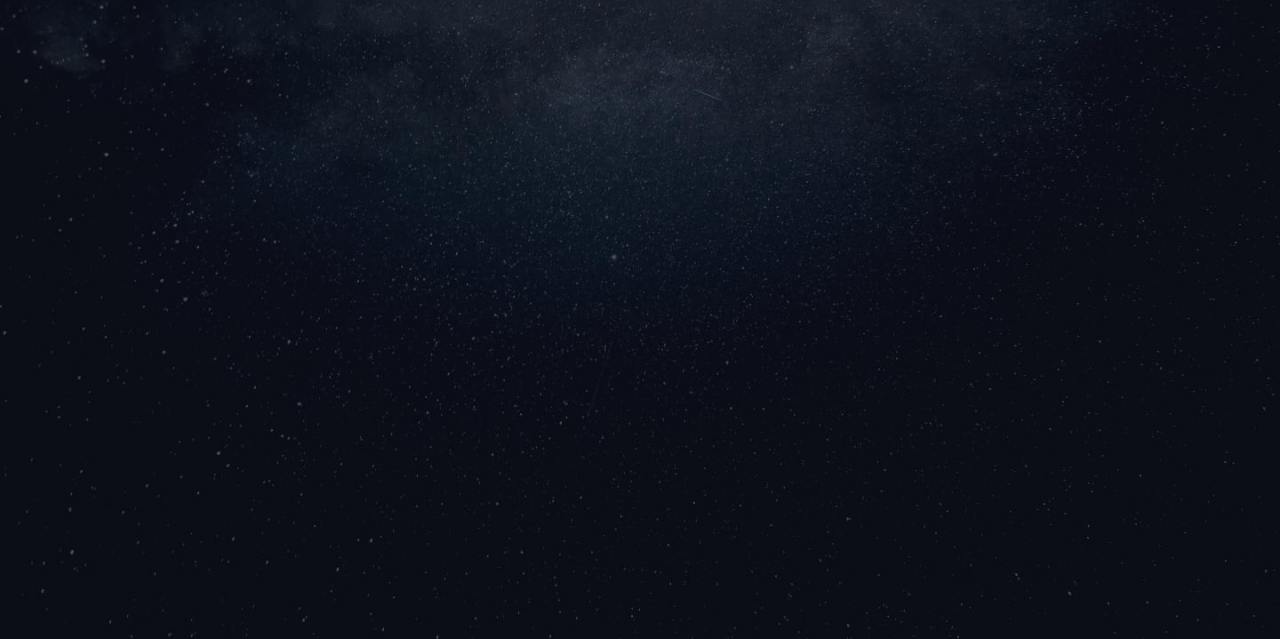
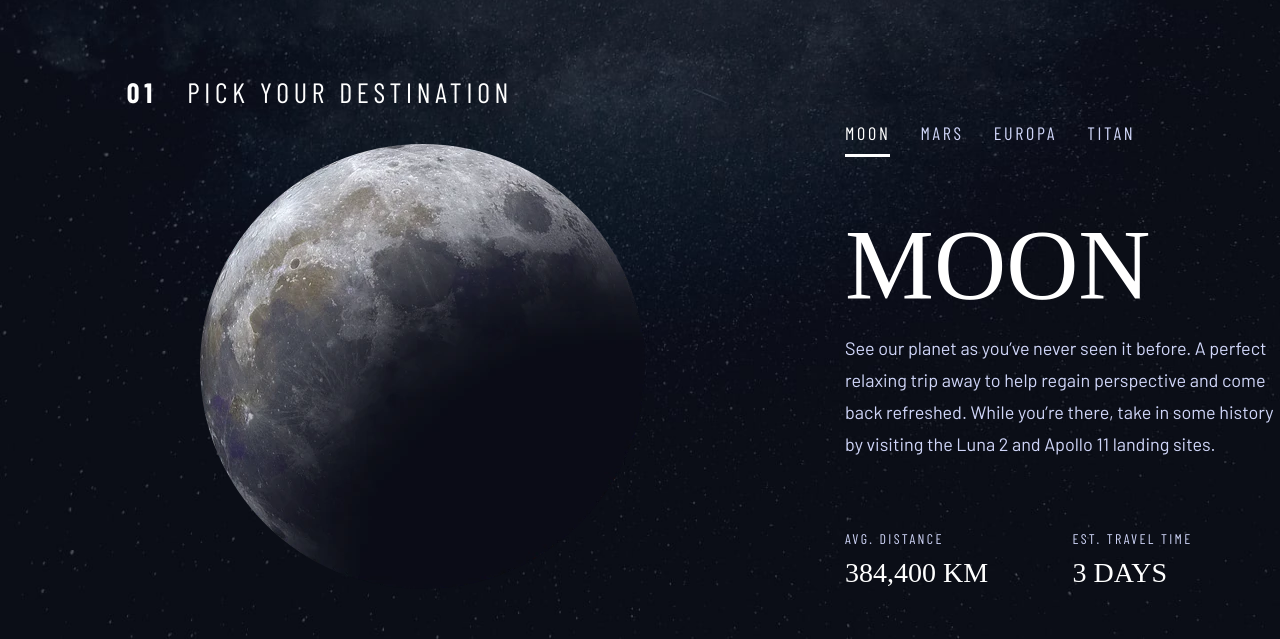
Before and after one commit to Cyfroni/Space-tourism-multi-page-website, a website built with Vite: page src/destination-moon.html in a window 1280 px wide. Shown: the part 161-800 px from the top of the page. Built offline with nearby package versions, Linux system fonts and the light colour scheme; a web font is replaced by a local one.

Commit message:
destination-moon page

```diff
--- a/src/destination-moon.html
+++ b/src/destination-moon.html
@@ -40,24 +40,39 @@
         </li>
       </ul>
     </header>
+    <div class="destination">
+      <p><span>01</span> Pick your destination</p>
+    </div>
+    <main>
+      <img src="assets/destination/image-moon.webp" alt="Moon image" />
+      <section class="planets">
+        <ul class="planets__navigation">
+          <li class="active">Moon</li>
+          <li>Mars</li>
+          <li>Europa</li>
+          <li>Titan</li>
+        </ul>
 
-    <!-- 01 Pick your destination
-
-  Moon
-  Mars
-  Europa
-  Titan
-
-  Moon
-
-  See our planet as you’ve never seen it before. A perfect relaxing trip away to help
-  regain perspective and come back refreshed. While you’re there, take in some history
-  by visiting the Luna 2 and Apollo 11 landing sites.
-
-  Avg. distance
-  384,400 km
-
-  Est. travel time
-  3 days -->
+        <article class="planet">
+          <h1>Moon</h1>
+          <p class="planets__description">
+            See our planet as you’ve never seen it before. A perfect relaxing
+            trip away to help regain perspective and come back refreshed. While
+            you’re there, take in some history by visiting the Luna 2 and Apollo
+            11 landing sites.
+          </p>
+          <div class="planet__info">
+            <div class="info">
+              <p class="info-label">Avg. distance</p>
+              <p class="info-value">384,400 km</p>
+            </div>
+            <div class="info">
+              <p class="info-label">Est. travel time</p>
+              <p class="info-value">3 days</p>
+            </div>
+          </div>
+        </article>
+      </section>
+    </main>
   </body>
 </html>
--- a/src/destination-moon.scss
+++ b/src/destination-moon.scss
@@ -2,3 +2,91 @@ body {
   background-image: url("assets/destination/background-destination-desktop.jpg");
   background-size: cover;
 }
+
+main {
+  height: 60vh;
+
+  display: flex;
+  align-items: flex-end;
+
+  img {
+    margin: 0rem 20rem;
+  }
+}
+
+.destination {
+  width: 50%;
+  text-align: center;
+  margin-top: 10rem;
+  text-transform: uppercase;
+  font-family: "Barlow Condensed", sans-serif;
+  letter-spacing: 4.72px;
+  font-size: 2.8rem;
+  span {
+    font-weight: bold;
+    margin-right: 2rem;
+  }
+}
+
+.planets {
+  width: 44rem;
+  &__navigation {
+    display: flex;
+    list-style-type: none;
+    gap: 3rem;
+    color: var(--color-grey);
+    font-size: 1.8rem;
+    text-transform: uppercase;
+    font-family: "Barlow Condensed", sans-serif;
+    letter-spacing: 2.7px;
+    margin-bottom: 5rem;
+
+    li {
+      padding-bottom: 1rem;
+      &.active {
+        color: var(--color-white);
+        border-bottom: 3px solid var(--color-white);
+      }
+    }
+  }
+
+  h1 {
+    font-size: 10rem;
+    font-family: "Bellefair", serif;
+    color: var(--color-white);
+    text-transform: uppercase;
+    font-weight: 400;
+    margin-bottom: 1rem;
+  }
+
+  &__description {
+    font-size: 1.8rem;
+    font-family: "Barlow", sans-serif;
+    line-height: 3.2rem;
+    color: var(--color-grey);
+  }
+}
+
+.planet__info {
+  display: flex;
+  gap: 2rem;
+  margin-top: 7rem;
+}
+
+.info {
+  flex: 1;
+  text-transform: uppercase;
+}
+
+.info-label {
+  color: var(--color-grey);
+  font-family: "Barlow Condensed", sans-serif;
+  font-size: 1.4rem;
+  letter-spacing: 2.36px;
+}
+
+.info-value {
+  margin-top: 1rem;
+  font-family: "Bellefair", serif;
+  font-size: 2.8rem;
+}
```
